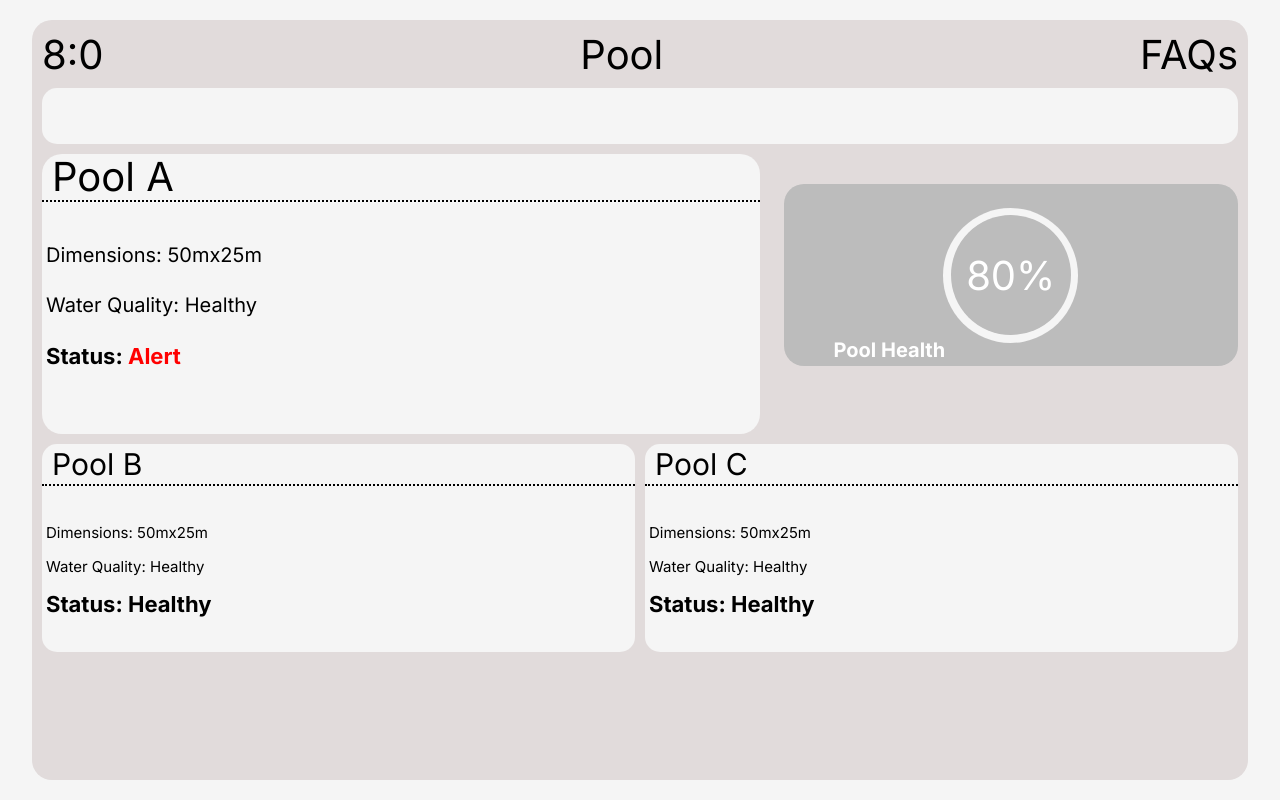
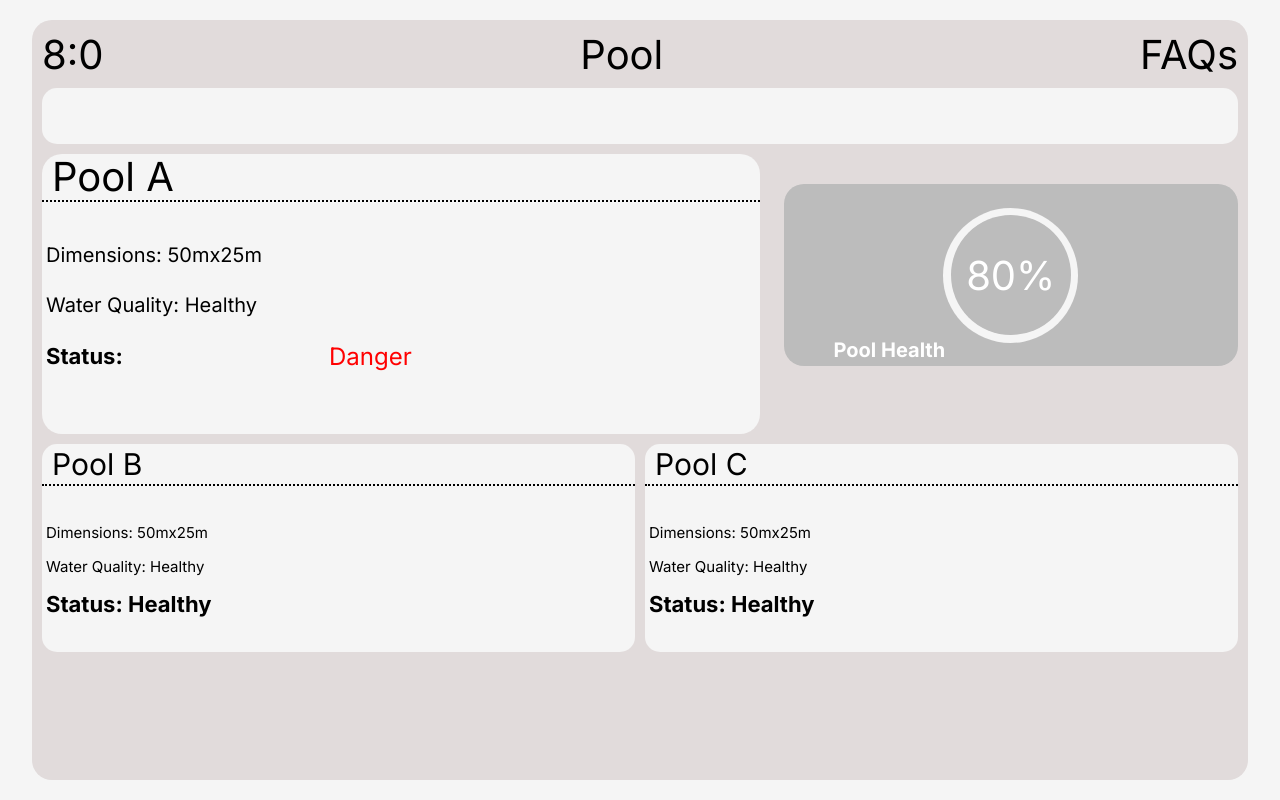
Before and after one commit to UnparallelStudios/Ainat_frontend, a Vue app: page / in a window 1280 px wide. Built offline with nearby package versions, Linux system fonts and the light colour scheme; no server answers.

Commit message:
added ws to MainPage

```diff
--- a/index.html
+++ b/index.html
@@ -1,13 +1,17 @@
 <!DOCTYPE html>
 <html lang="en">
+
 <head>
   <meta charset="UTF-8" />
   <link rel="icon" href="/favicon.ico" />
   <meta name="viewport" content="width=device-width, initial-scale=1.0" />
+  <link href="https://cdn.jsdelivr.net/npm/remixicon@3.5.0/fonts/remixicon.css" rel="stylesheet">
   <title>Vite App</title>
 </head>
+
 <body>
   <div id="app"></div>
   <script type="module" src="/src/main.js"></script>
 </body>
+
 </html>
--- a/src/assets/mainpage.scss
+++ b/src/assets/mainpage.scss
@@ -104,6 +104,21 @@
   font-size: 20px;
 }
 
+.relative {
+  position: relative;
+}
+
+.absolute {
+  position: absolute;
+  left: 40%;
+  top: -1%;
+  font-size: 24px;
+}
+
+.danger {
+  color: red;
+}
+
 .pool-a {
   .name-container {
     height: 17%;
@@ -136,12 +151,12 @@
       font-size: 22px;
     }
 
-    .grid-item-alert:after {
-      content: "Alert";
-      color: red;
-      font-weight: 700;
-      font-size: 22px;
-    }
+    // .grid-item-alert:after {
+    //   content: "Alert";
+    //   color: red;
+    //   font-weight: 700;
+    //   font-size: 22px;
+    // }
   }
 }
 
--- a/src/components/MainPage.vue
+++ b/src/components/MainPage.vue
@@ -1,15 +1,32 @@
-<script setup>
+<script>
 import "../assets/mainpage.scss";
+import { state } from "@/socket";
 
-function timeStamp() {
-  const today = new Date();
-  const time = today.getHours() + ":" + today.getMinutes();
-  return time;
-}
+export default {
+  name: "MainPage",
+  methods: {
+    timeStamp() {
+      const today = new Date();
+      const time = today.getHours() + ":" + today.getMinutes();
+      return time;
+    },
 
-function test() {
-  console.log("print");
-}
+    test() {
+      console.log("print");
+    },
+  },
+
+  computed: {
+    connected() {
+      console.log(state.connected);
+      return state.connected;
+    },
+
+    myResponseData() {
+      return state.myResponseData;
+    },
+  },
+};
 </script>
 
 <template>
@@ -23,7 +40,10 @@ function test() {
           <div class="pool-a-body">
             <div class="grid-item">Dimensions: 50mx25m</div>
             <div class="grid-item">Water Quality: Healthy</div>
-            <div class="grid-item-alert"></div>
+            <div class="grid-item-alert relative">
+              <div class="absolute" v-if="connected">Safe</div>
+              <div class="absolute danger" v-else>Danger</div>
+            </div>
           </div>
         </div>
         <div class="pool-a-percent">
```
Lines whose indentation alone changed are shown as unchanged.
